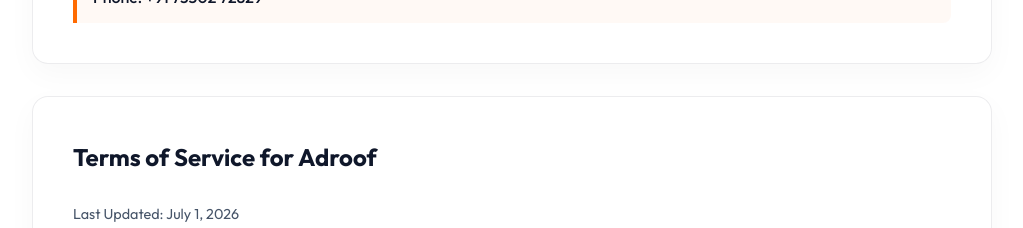
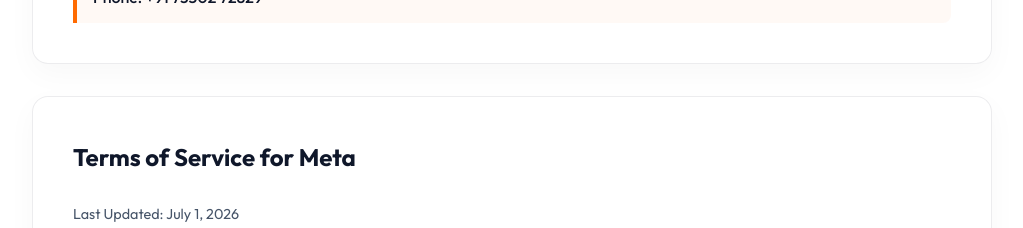
Before and after one commit to vikriaiofficial/adroof.in, a Next.js app: page /terms in a window 1280 px wide. Shown: the part 2020-2248 px from the top of the page, without its empty margins (128-1151 px from the left). Built offline with nearby package versions, Linux system fonts and the light colour scheme.

Commit message:
Update project

```diff
--- a/src/app/terms/page.tsx
+++ b/src/app/terms/page.tsx
@@ -145,7 +145,7 @@
           {/* ===== SECTION 2: META TERMS OF SERVICE ===== */}
           <div style={sectionCard}>
             <div style={{ display: 'flex', flexDirection: 'column', gap: '1.5rem' }}>
-              <h2 style={h2Style}>Terms of Service for Adroof</h2>
+              <h2 style={h2Style}>Terms of Service for Meta</h2>
               <p style={{ color: 'var(--text-muted)', fontSize: '0.9rem' }}>Last Updated: July 1, 2026</p>
 
               <hr style={hrStyle} />
@@ -251,7 +251,7 @@
           {/* ===== SECTION 3: GOOGLE TERMS & CONDITIONS ===== */}
           <div style={sectionCard}>
             <div style={{ display: 'flex', flexDirection: 'column', gap: '1.5rem' }}>
-              <h2 style={h2Style}>Terms &amp; Conditions for Adroof</h2>
+              <h2 style={h2Style}>Terms &amp; Conditions for Google Services</h2>
               <p style={{ color: 'var(--text-muted)', fontSize: '0.9rem' }}>Last Updated: July 1, 2026</p>
 
               <hr style={hrStyle} />
```
